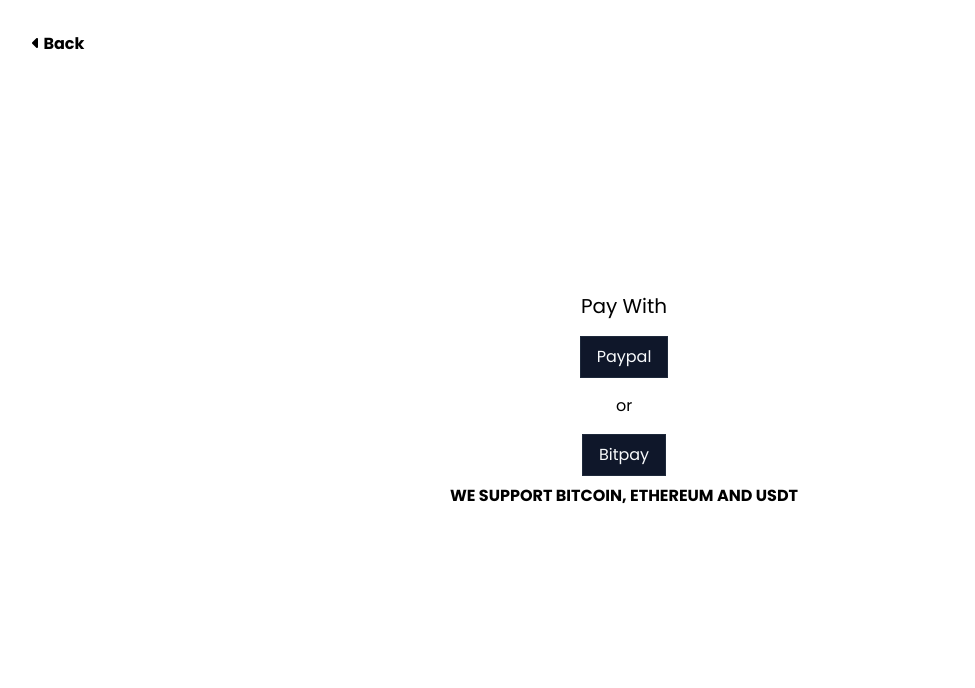
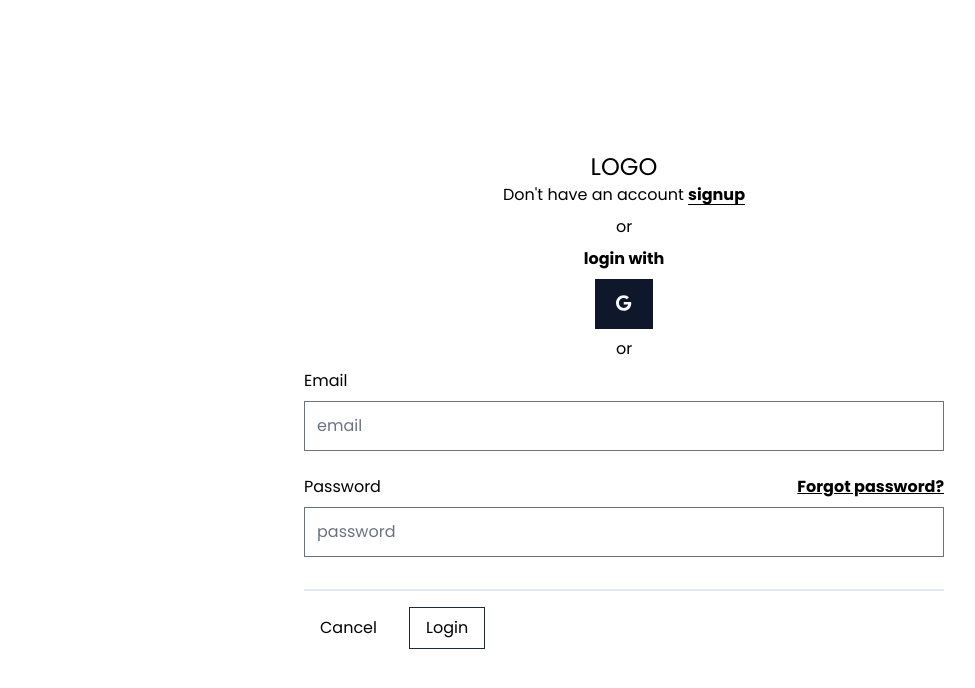
Before and after one commit to Collins-Kareri/my-gold-giftcard, a React (Vite) app: page /checkout in a window 1280 px wide. Shown: the top 688 px of the page, without its empty margins (16-991 px from the left). Built offline with nearby package versions, Linux system fonts and the light colour scheme.

Commit message:
functionality determine what checkout ui will be.

```diff
--- a/src/pages/checkout.tsx
+++ b/src/pages/checkout.tsx
@@ -1,12 +1,15 @@
-import { useNavigate } from "react-router-dom";
+import { useNavigate, NavigateFunction } from "react-router-dom";
 import { FontAwesomeIcon } from "@fortawesome/react-fontawesome";
+import Login from "~/pages/login";
 
-function CheckOut() {
-    const navigate = useNavigate();
-
+function LoggedIn({ navigate }: { navigate: NavigateFunction }) {
 	return (
-        <div className="tw-flex tw-justify-center tw-items-center tw-flex-col tw-w-full tw-h-screen">
-            <button className="tw-capitalize tw-fixed tw-top-8 tw-left-12 tw-font-bold" onClick={()=>navigate("/")}><FontAwesomeIcon icon={"caret-left"}/> back</button>
+		<div className="tw-flex tw-justify-center tw-items-center tw-flex-col tw-w-full tw-h-screen">
+			<button
+				className="tw-capitalize tw-fixed tw-top-8 tw-left-12 tw-font-bold"
+				onClick={() => navigate("/")}>
+				<FontAwesomeIcon icon={"caret-left"} /> back
+			</button>
 			<p className="tw-capitalize tw-text-xl tw-mb-4">pay with</p>
 			<button className="tw-capitalize tw-w-fit tw-border tw-border-slate-800 tw-py-2 tw-px-4 tw-text-slate-50 tw-bg-slate-900 tw-mb-4">
 				paypal
@@ -14,10 +17,18 @@
 			<p className="tw-mb-4">or</p>
 			<button className="tw-capitalize tw-w-fit tw-border tw-border-slate-800 tw-py-2 tw-px-4 tw-text-slate-50 tw-bg-slate-900">
 				bitpay
-            </button>
-            <p className="tw-font-bold tw-uppercase tw-mt-2">we support bitcoin, ethereum and usdt</p>
+			</button>
+			<p className="tw-font-bold tw-uppercase tw-mt-2">
+				we support bitcoin, ethereum and usdt
+			</p>
 		</div>
 	);
 }
 
+function CheckOut() {
+	const navigate = useNavigate();
+
+	return <Login />;
+}
+
 export default CheckOut;
```
